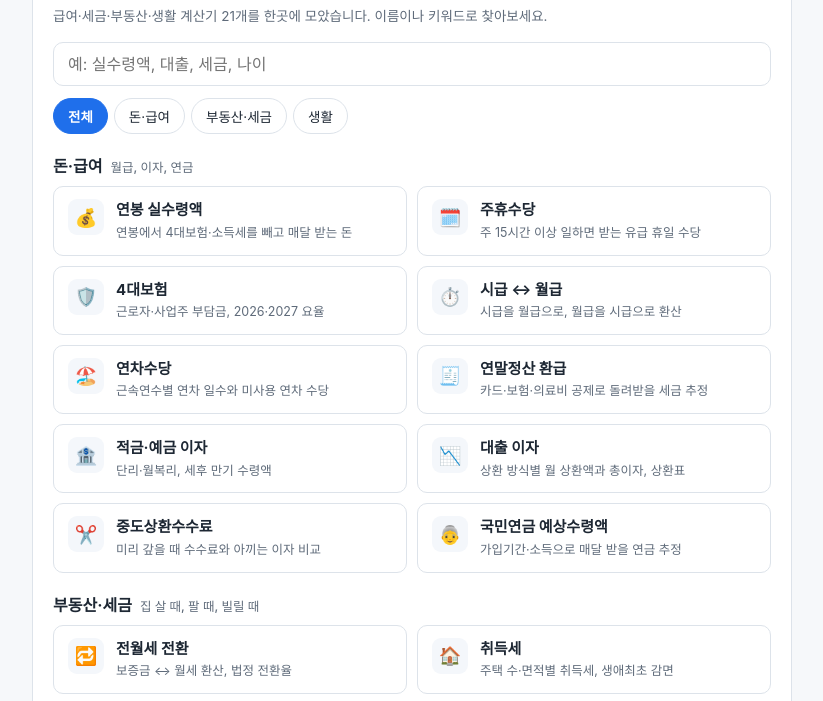
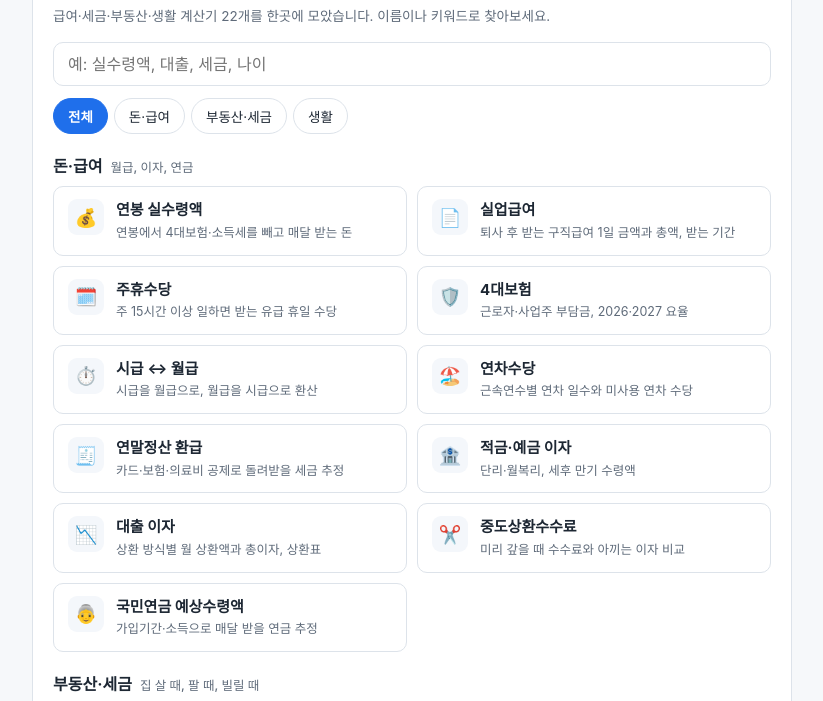
Before and after one commit to jina731-ai/jina731, a plain HTML site: page index.html in a window 1280 px wide. Shown: the part 80-781 px from the top of the page, without its empty margins (228-1051 px from the left). Drawn offline with Linux system fonts and the light colour scheme.

Commit message:
Add files via upload

```diff
--- a/index.html
+++ b/index.html
@@ -3,12 +3,12 @@
 <head>
 <meta charset="utf-8">
 <meta name="viewport" content="width=device-width, initial-scale=1">
-<title>생활 계산기 모음 - 연봉 실수령액·대출이자·취득세·전기요금 등 21종</title>
-<meta name="description" content="연봉 실수령액, 주휴수당, 4대보험, 대출이자, 취득세, 양도소득세, 전기요금, 자동차세, 만 나이, BMI까지 자주 쓰는 계산기 21개를 한곳에 모았습니다.">
+<title>생활 계산기 모음 - 연봉 실수령액·실업급여·대출이자·취득세 등 22종</title>
+<meta name="description" content="연봉 실수령액, 실업급여, 주휴수당, 4대보험, 대출이자, 취득세, 양도소득세, 전기요금, 자동차세, 만 나이, BMI까지 자주 쓰는 계산기 22개를 한곳에 모았습니다.">
 <meta property="og:type" content="website">
 <meta property="og:site_name" content="생활 계산기 모음">
-<meta property="og:title" content="생활 계산기 모음 - 연봉 실수령액·대출이자·취득세·전기요금 등 21종">
-<meta property="og:description" content="연봉 실수령액, 주휴수당, 4대보험, 대출이자, 취득세, 양도소득세, 전기요금, 자동차세, 만 나이, BMI까지 자주 쓰는 계산기 21개를 한곳에 모았습니다.">
+<meta property="og:title" content="생활 계산기 모음 - 연봉 실수령액·실업급여·대출이자·취득세 등 22종">
+<meta property="og:description" content="연봉 실수령액, 실업급여, 주휴수당, 4대보험, 대출이자, 취득세, 양도소득세, 전기요금, 자동차세, 만 나이, BMI까지 자주 쓰는 계산기 22개를 한곳에 모았습니다.">
 <meta property="og:locale" content="ko_KR">
 <style>
 html{-webkit-text-size-adjust:100%}
@@ -45,7 +45,7 @@ body{margin:0;padding:4px 16px 40px;background:#f6f8fa}
 </style>
 
 <h3>생활 계산기 모음</h3>
-<p class="ms-sub">급여·세금·부동산·생활 계산기 21개를 한곳에 모았습니다. 이름이나 키워드로 찾아보세요.</p>
+<p class="ms-sub">급여·세금·부동산·생활 계산기 22개를 한곳에 모았습니다. 이름이나 키워드로 찾아보세요.</p>
 
 <input class="ms-search" id="ml-q" type="search" placeholder="예: 실수령액, 대출, 세금, 나이" aria-label="계산기 검색">
 <div class="ms-tabs" role="group" aria-label="분류">
@@ -59,6 +59,7 @@ body{margin:0;padding:4px 16px 40px;background:#f6f8fa}
   <h4>돈·급여 <small>월급, 이자, 연금</small></h4>
   <ul class="ms-grid">
     <li data-k="연봉 월급 세후 실수령액 월급날 소득세 4대보험"><a href="salary.html"><span class="ms-ico">💰</span><span><strong>연봉 실수령액</strong><span class="ms-d">연봉에서 4대보험·소득세를 빼고 매달 받는 돈</span></span></a></li>
+    <li data-k="실업급여 구직급여 퇴사 권고사직 실직 고용보험 상한액 하한액 수급기간"><a href="unemployment-benefit.html"><span class="ms-ico">📄</span><span><strong>실업급여</strong><span class="ms-d">퇴사 후 받는 구직급여 1일 금액과 총액, 받는 기간</span></span></a></li>
     <li data-k="주휴수당 알바 아르바이트 시급 주15시간"><a href="weekly-holiday-pay.html"><span class="ms-ico">🗓️</span><span><strong>주휴수당</strong><span class="ms-d">주 15시간 이상 일하면 받는 유급 휴일 수당</span></span></a></li>
     <li data-k="4대보험 국민연금 건강보험 고용보험 장기요양 산재 사업주"><a href="insurance.html"><span class="ms-ico">🛡️</span><span><strong>4대보험</strong><span class="ms-d">근로자·사업주 부담금, 2026·2027 요율</span></span></a></li>
     <li data-k="시급 월급 환산 최저임금 최저시급 209시간"><a href="hourly-wage.html"><span class="ms-ico">⏱️</span><span><strong>시급 ↔ 월급</strong><span class="ms-d">시급을 월급으로, 월급을 시급으로 환산</span></span></a></li>
```
